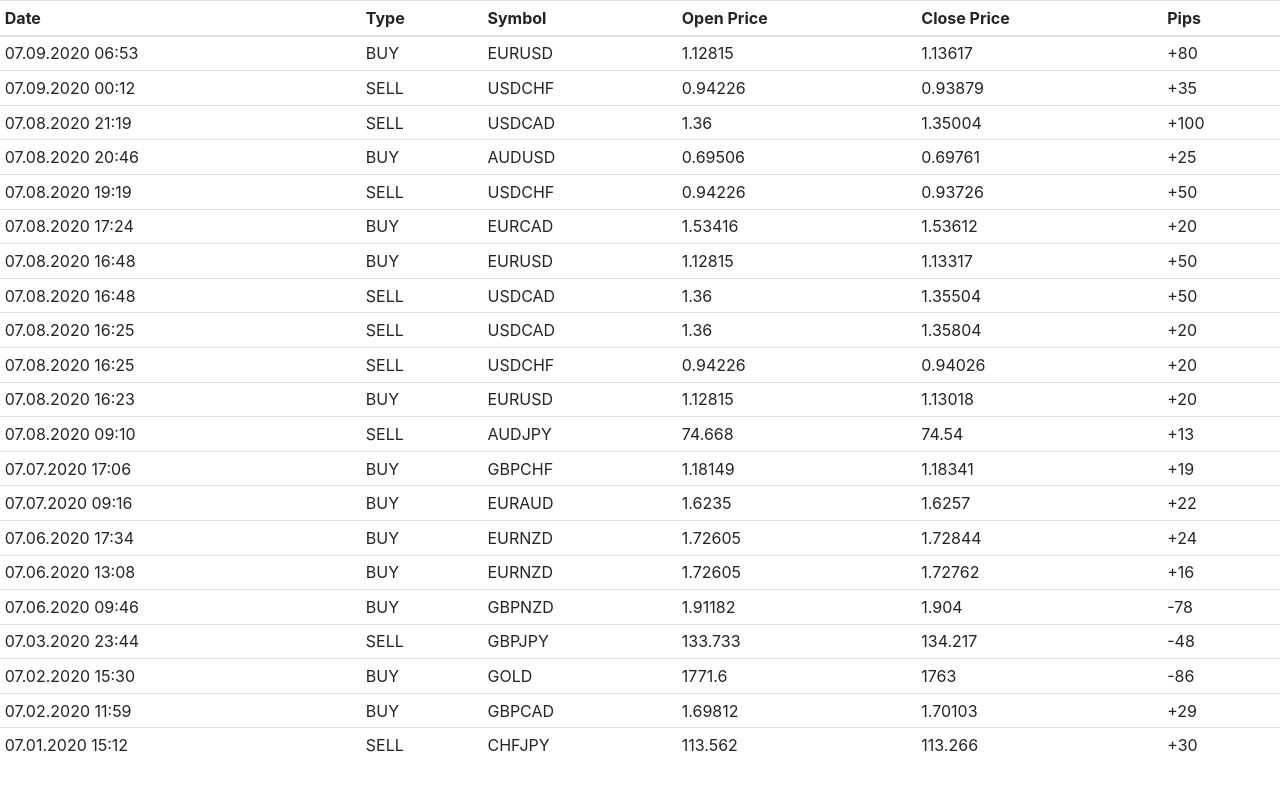
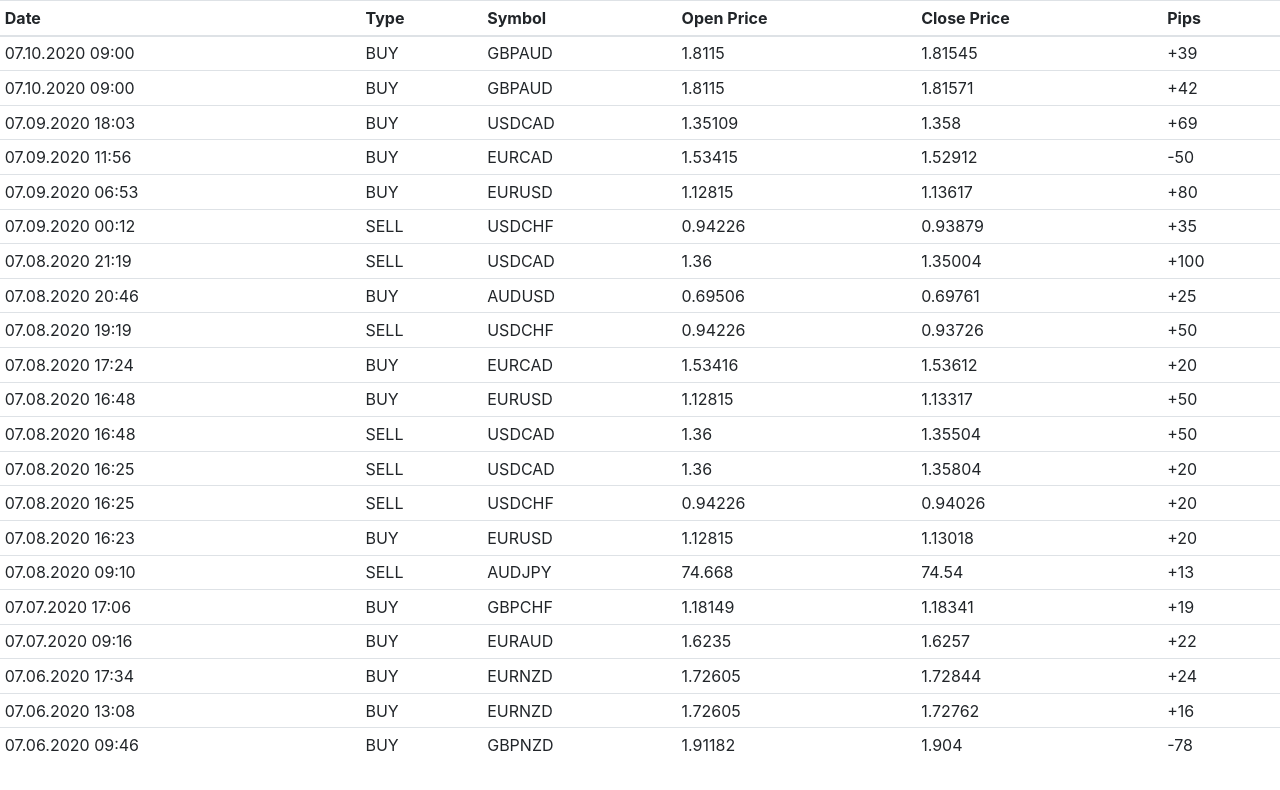
Before and after one commit to MatsForex/MTS_Website, a plain HTML site: page dataout.html in a window 1280 px wide. Drawn offline with nearby package versions, Linux system fonts and the light colour scheme.

Commit message:
update trades

```diff
--- a/dataout.html
+++ b/dataout.html
@@ -23,6 +23,38 @@
       </thead>
       <tbody>
         <tr>
+  <td>07.10.2020 09:00</td>
+  <td>BUY</td>
+  <td>GBPAUD</td>
+  <td>1.8115</td>
+  <td>1.81545</td>
+  <td>+39</td>
+</tr>
+<tr>
+  <td>07.10.2020 09:00</td>
+  <td>BUY</td>
+  <td>GBPAUD</td>
+  <td>1.8115</td>
+  <td>1.81571</td>
+  <td>+42</td>
+</tr>
+<tr>
+  <td>07.09.2020 18:03</td>
+  <td>BUY</td>
+  <td>USDCAD</td>
+  <td>1.35109</td>
+  <td>1.358</td>
+  <td>+69</td>
+</tr>
+<tr>
+  <td>07.09.2020 11:56</td>
+  <td>BUY</td>
+  <td>EURCAD</td>
+  <td>1.53415</td>
+  <td>1.52912</td>
+  <td>-50</td>
+</tr>
+<tr>
   <td>07.09.2020 06:53</td>
   <td>BUY</td>
   <td>EURUSD</td>
@@ -158,38 +190,6 @@
   <td>1.904</td>
   <td>-78</td>
 </tr>
-<tr>
-  <td>07.03.2020 23:44</td>
-  <td>SELL</td>
-  <td>GBPJPY</td>
-  <td>133.733</td>
-  <td>134.217</td>
-  <td>-48</td>
-</tr>
-<tr>
-  <td>07.02.2020 15:30</td>
-  <td>BUY</td>
-  <td>GOLD</td>
-  <td>1771.6</td>
-  <td>1763</td>
-  <td>-86</td>
-</tr>
-<tr>
-  <td>07.02.2020 11:59</td>
-  <td>BUY</td>
-  <td>GBPCAD</td>
-  <td>1.69812</td>
-  <td>1.70103</td>
-  <td>+29</td>
-</tr>
-<tr>
-  <td>07.01.2020 15:12</td>
-  <td>SELL</td>
-  <td>CHFJPY</td>
-  <td>113.562</td>
-  <td>113.266</td>
-  <td>+30</td>
-</tr>
 
       </tbody>
 
```
